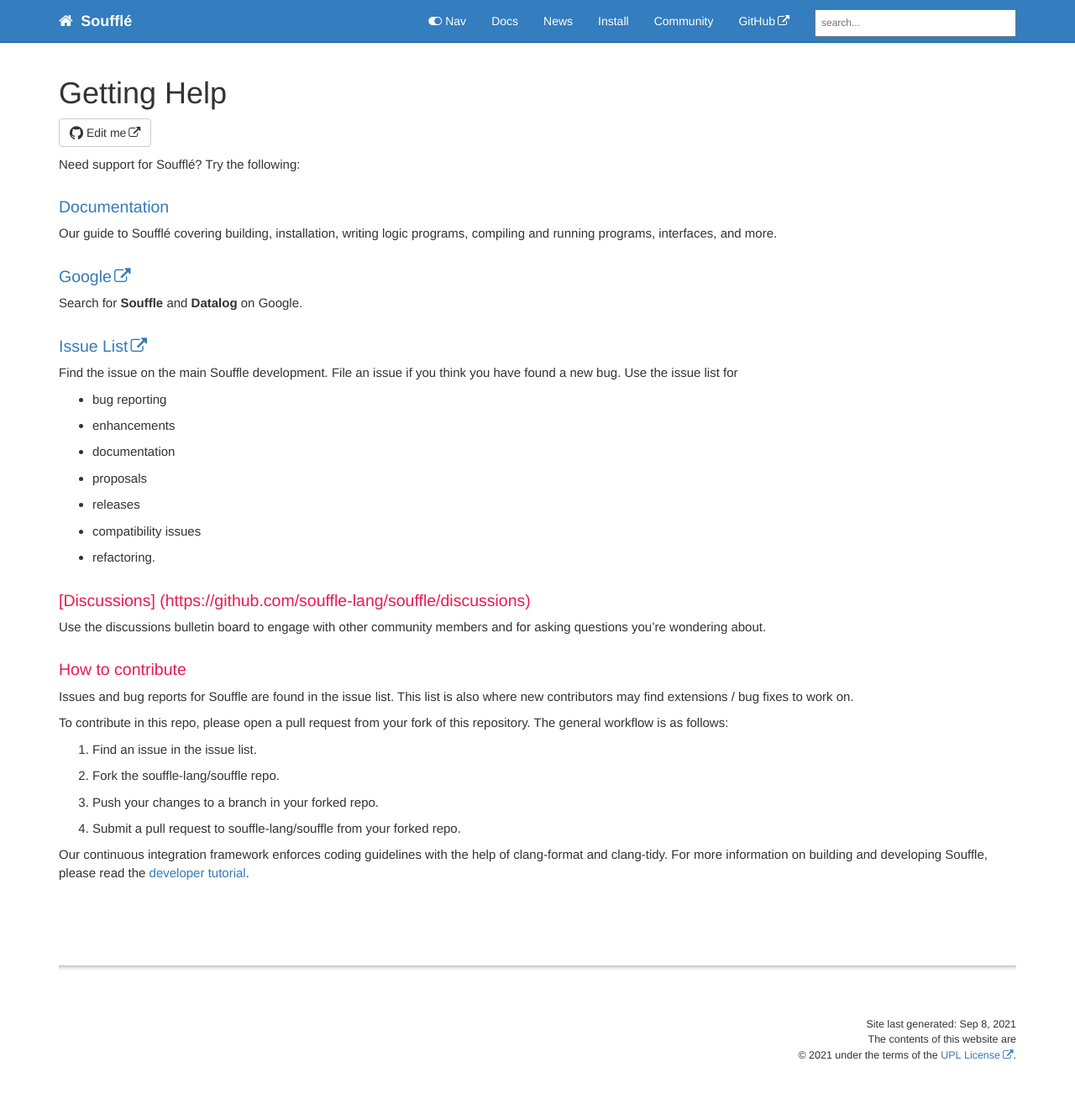
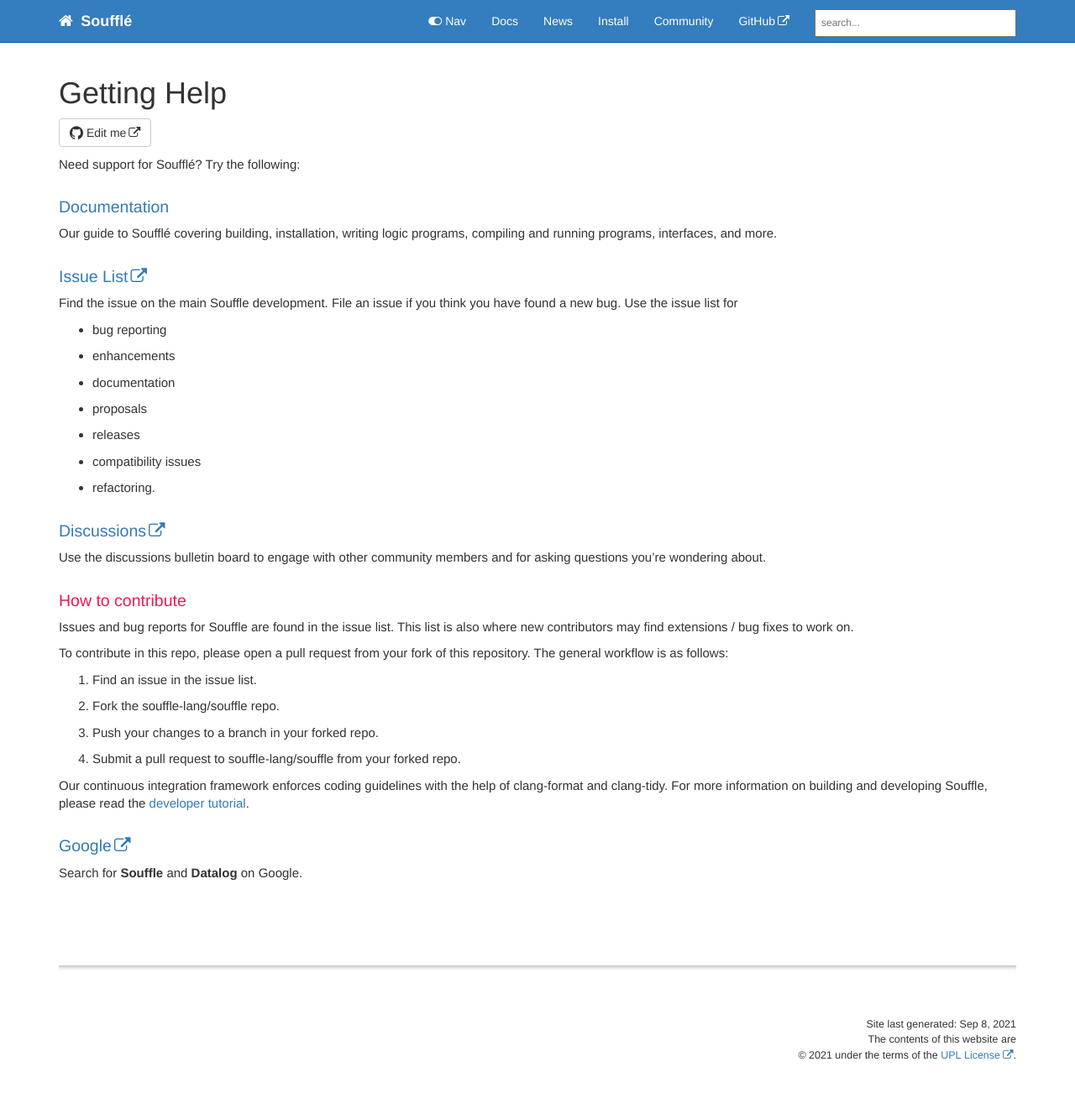
Before and after one commit to souffle-lang/souffle-lang.github.io, a Jekyll site: the page built from pages/community/index.md, in a window 1280 px wide. Shown: the whole page at 84% size. Built offline with Jekyll 4.4.1, drawn with Linux system fonts in a browser that asks for light colours; comment, search, counter and statistics services are not loaded; part of the change alters nothing that is shown.

Commit message:
Update index.md

```diff
--- a/pages/community/index.md
+++ b/pages/community/index.md
@@ -11,10 +11,6 @@ Need support for Soufflé? Try the following:
 ### [Documentation](/docs.html)
 
 Our guide to Soufflé covering building, installation, writing logic programs, compiling and running programs, interfaces, and more.
-
-### [Google](https://www.google.com/?q=souffle+datalog)
-
-Search for **Souffle** and **Datalog** on Google.
 
 ### [Issue List](https://github.com/souffle-lang/souffle/issues)
 
@@ -35,10 +31,9 @@ Find the issue on the main Souffle development. File an issue if you think you h
  - refactoring.
 
 
-### [Discussions] (https://github.com/souffle-lang/souffle/discussions)
+### [Discussions](https://github.com/souffle-lang/souffle/discussions)
 
 Use the discussions bulletin board to engage with other community members and for asking questions you’re wondering about.
-
 
 ###  How to contribute
 
@@ -55,3 +50,7 @@ To contribute in this repo, please open a pull request from your fork of this re
  4. Submit a pull request to souffle-lang/souffle from your forked repo.
 
 Our continuous integration framework enforces coding guidelines with the help of clang-format and clang-tidy. For more information on building and developing Souffle, please read the [developer tutorial](development).
+
+### [Google](https://www.google.com/?q=souffle+datalog)
+
+Search for **Souffle** and **Datalog** on Google.
```
